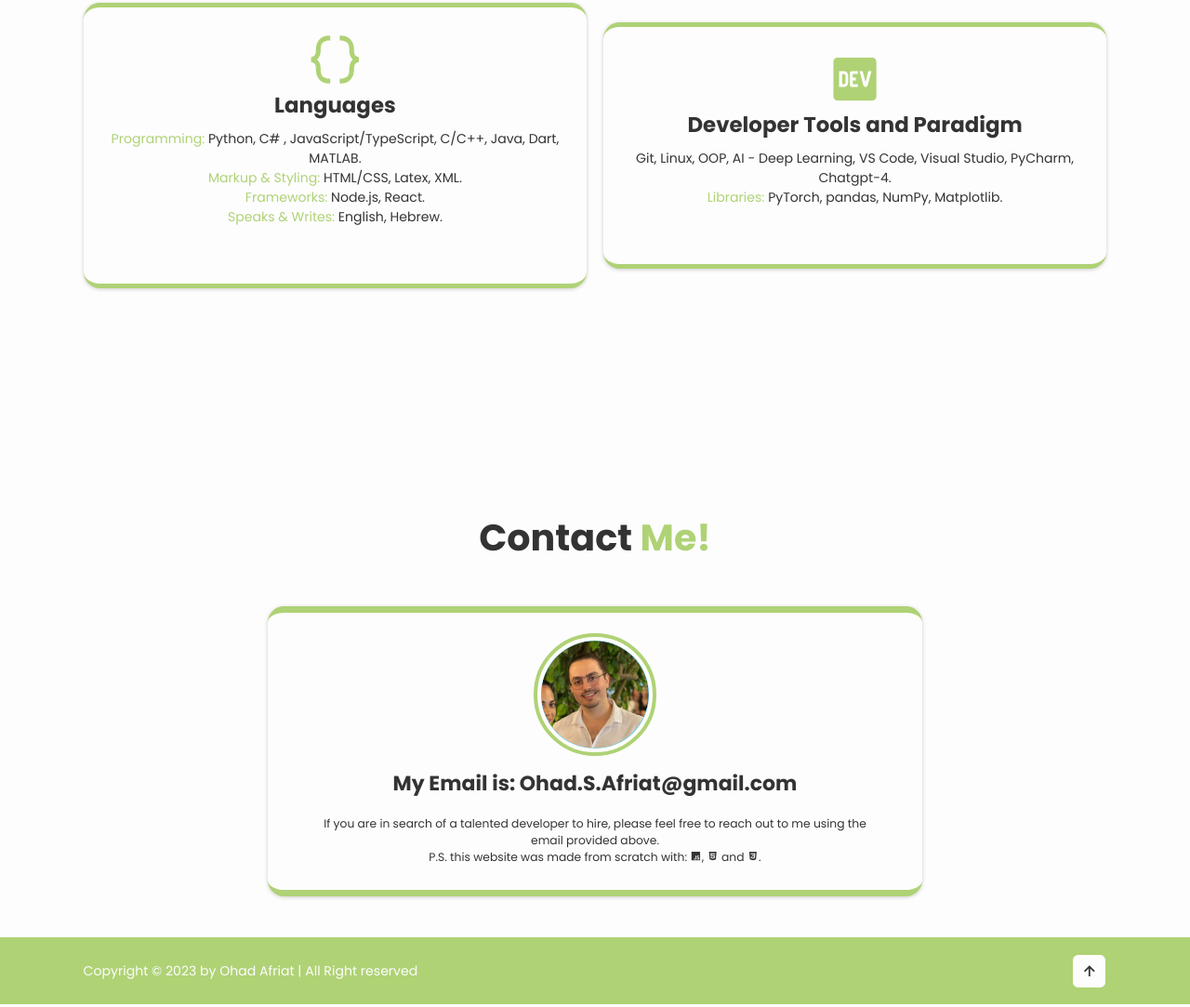
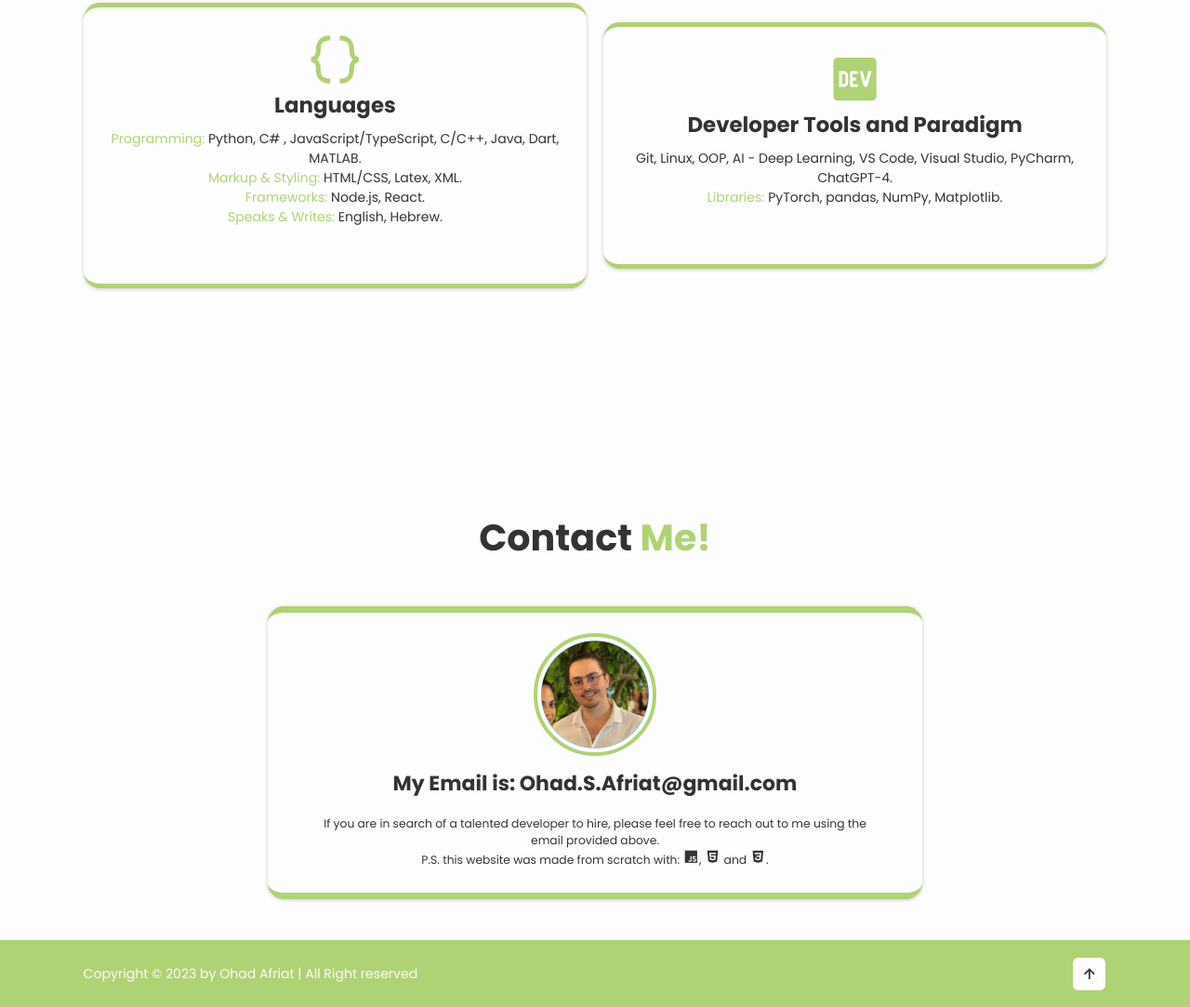
Before and after one commit to OhadAfriat/OhadAfriat-Website, a plain HTML site: page index.html in a window 1280 px wide. Shown: the part 1869-2952 px from the top of the page at 93% size. Drawn offline with nearby package versions, Linux system fonts and the light colour scheme; a script that the page names is missing.

Commit message:
bigger bx in content

```diff
--- a/css/contact.css
+++ b/css/contact.css
@@ -50,3 +50,7 @@
   font-size: 1.4rem;
   text-align: center;
 }
+
+.contact-content i {
+  font-size: 2rem;
+}
--- a/index.html
+++ b/index.html
@@ -139,7 +139,7 @@
           <h3>Developer Tools and Paradigm</h3>
           <p>
             Git, Linux, OOP, AI - Deep Learning, VS Code, Visual Studio,
-            PyCharm, Chatgpt-4.<br />
+            PyCharm, ChatGPT-4.<br />
             <span>Libraries: </span>PyTorch, pandas, NumPy, Matplotlib.<br />
           </p>
         </div>
```
